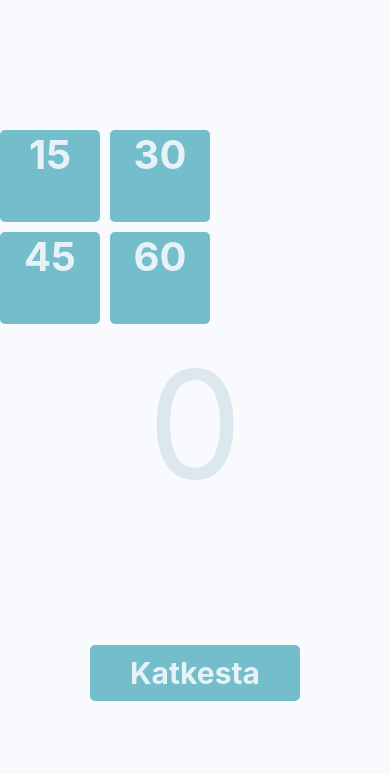
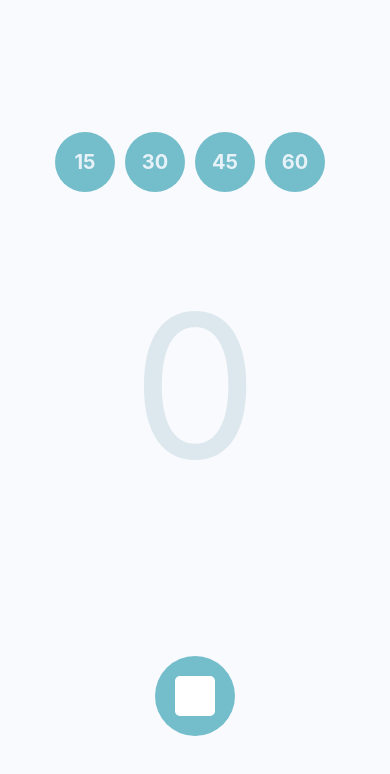
Before and after one commit to Laarup85/meditation-timer, a React Native app: screen / in a window 390 px wide. Shown: the top 774 px of the page. Built offline with nearby package versions, Linux system fonts and the light colour scheme.

Commit message:
15112021: button styles

```diff
--- a/components/CancelButton.js
+++ b/components/CancelButton.js
@@ -1,10 +1,11 @@
-import React, { useState } from 'react';
+import React from 'react';
 import { TouchableOpacity, StyleSheet, Text, View } from 'react-native';
 
 const Cancelbutton = (props) => {
     return (
         <TouchableOpacity onPress={props.stopTimer} style={styles.cancelButtonContainer}>
-            <Text style={styles.buttonText}>Katkesta</Text>
+            {/* <Text style={styles.buttonText}>Katkesta</Text> */}
+            <View style={styles.cancelButton}></View>
         </TouchableOpacity>
     );
 }
@@ -17,12 +18,20 @@ const styles = StyleSheet.create({
         fontSize: 30,
         fontWeight: 'bold'
     },
+    cancelButton:{
+        width: 40,
+        height: 40,
+        backgroundColor: '#fff',
+        borderRadius: 5
+    },
     cancelButtonContainer: {
         backgroundColor: '#74bdcb',
-        width: 210,
+        width: 80,
+        height: 80,
+        borderRadius: 100,
         display: 'flex',
         alignItems: 'center',
-        borderRadius: 5,
+        justifyContent: 'center',
         margin: 5,
         padding: 10,
     }
--- a/components/StartButtons.js
+++ b/components/StartButtons.js
@@ -26,21 +26,24 @@ const styles = StyleSheet.create({
     startButtons: {
         flex: 1,
         flexDirection: 'row',
-        width: '80%',
-        flexWrap: 'wrap'
+        alignItems: 'center',
+        justifyContent: 'center'
     },
     startButtonContainer: {
         width: 100,
         display: 'flex',
         alignItems: 'center',
-        borderRadius: 5,
+        justifyContent: 'center',
+        borderRadius: 100,
         backgroundColor: '#74bdcb',
         marginBottom: 10,
         marginRight: 10,
+        height: 60,
+        width: 60
     },
     buttonText: {
         color: '#e7f2f8',
-        fontSize: 40,
+        fontSize: 20,
         fontWeight: 'bold',
     },
 });
--- a/components/Timer.js
+++ b/components/Timer.js
@@ -57,7 +57,7 @@ export default Timer;
 
 const styles = StyleSheet.create({
     countdownTime: {
-        fontSize: 150,
+        fontSize: 200,
         color: '#dde8ee',
     },
 });
--- a/screens/HomeScreen.js
+++ b/screens/HomeScreen.js
@@ -30,7 +30,7 @@ const HomeScreen = () => {
     return (
         <View style={styles.container}>
             <View style={styles.startButtonsContainer}>
-                <StartButtons startTimer={startTimer} />
+                <StartButtons startTimer={startTimer} style={styles.startButtons}/>
             </View>
             <View style={styles.timerContainer}>
                 <Timer start={start} time={time} stopTimer={stopTimer} />
@@ -48,21 +48,17 @@ const styles = StyleSheet.create({
     container: {
         flex: 1,
         alignItems: 'center',
+        justifyContent: 'center',
         flexDirection: 'column',
-        paddingTop: 130
+        marginTop: 70
     },
     startButtonsContainer: {
-        flex: 2,
-        margin: 'auto'
+        flex: 1,
     },
     timerContainer: {
-        flex: 3
-    },
-    countdownTime: {
-        fontSize: 60,
-        color: '#ccc',
+        flex: 2
     },
     cancelButton: {
-        flex: 2,
+        flex: 1,
     },
 });
```
